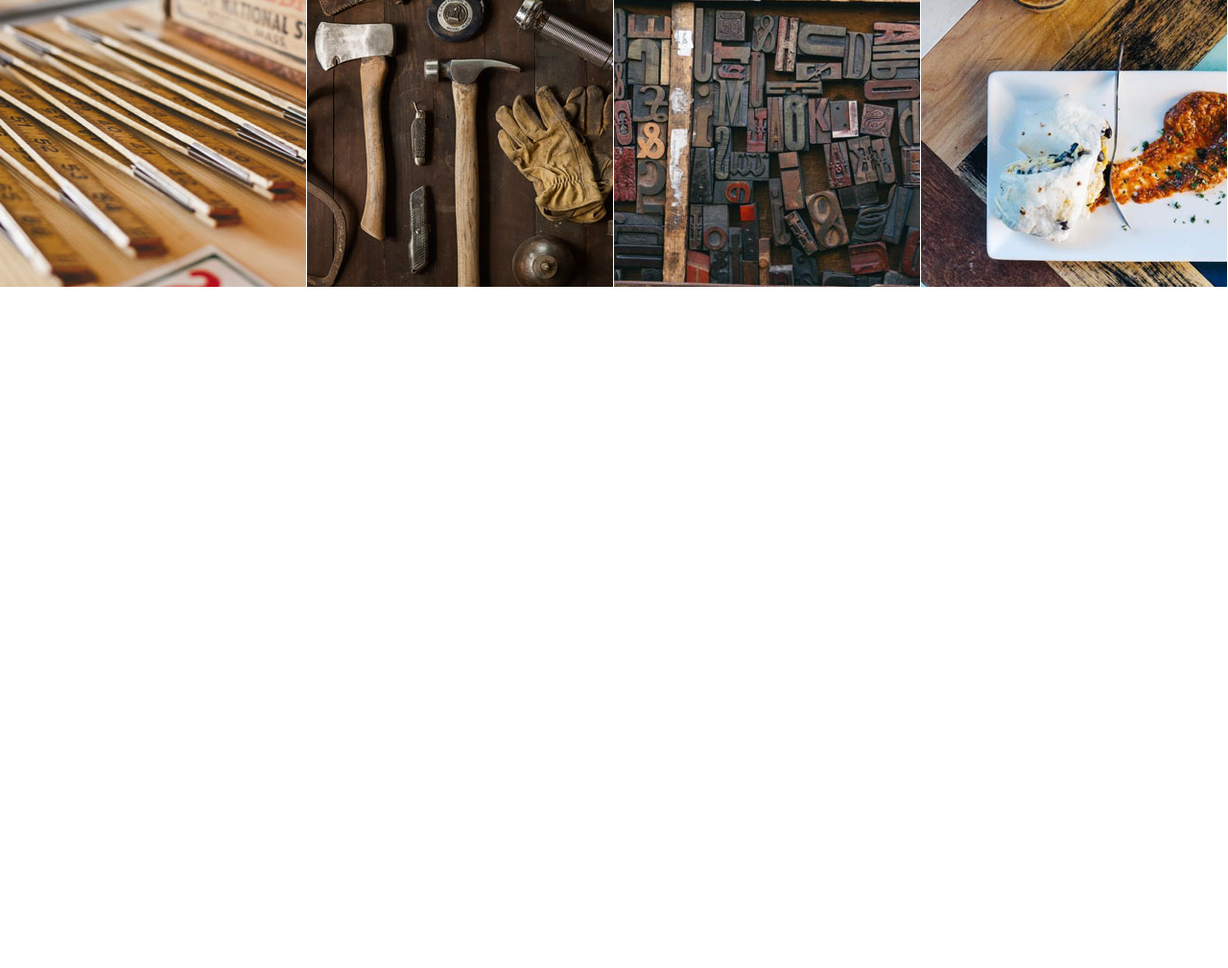
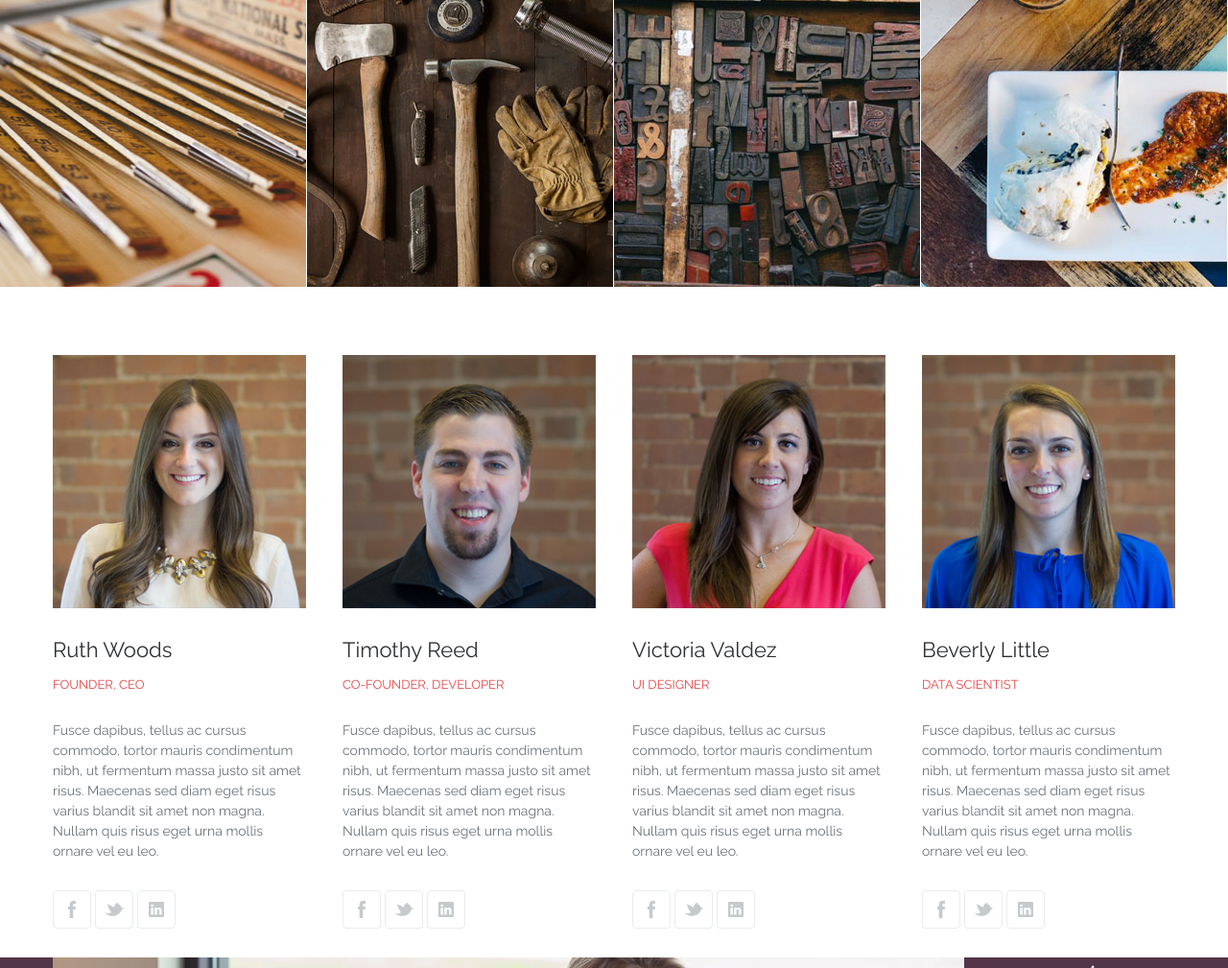
Before and after one commit to rxPaul/ActiveBox, a plain HTML site: page index.html in a window 1280 px wide. Shown: the part 1791-2800 px from the top of the page at 96% size. Before the commit the page ends 2091 px from the top, so only its background shows below. Drawn offline with nearby package versions, Linux system fonts and the light colour scheme.

Commit message:
Added team items

```diff
--- a/css/style.css
+++ b/css/style.css
@@ -24,8 +24,9 @@ p {
 
 .container {
 	width: 100%;
-	max-width: 1170px;
+	max-width: 1200px;
 	margin: 0 auto;
+	padding: 0 15px;
 }
 
 /*Header =======================================*/
@@ -245,3 +246,119 @@ p {
 	font-weight: regular;
 	margin-top: 14px;
 }
+
+/*Team==================================================*/
+
+.team {
+	display: flex;
+	flex-wrap: wrap;
+	margin: 0 -15px;
+	margin-top: 70px;
+	text-align: left;
+	justify-content: space-between;
+
+}
+
+.team_member {
+	margin: 0 15px;
+	margin-bottom: 30px;
+	width: 22%;
+
+}
+
+.member_name {
+	margin-top: 30px;
+	font-size: 22px;
+	color: #2d3033;
+	font-weight: 400;
+
+
+}
+
+.member_status {
+	font-size: 13px;
+	text-transform: uppercase;
+	color: #e84545;
+	margin-top: 16px;
+	font-weight: 400;
+
+}
+
+.member_desc {
+	color: #6c7279;
+	margin-top: 30px;
+	font-weight: 400;
+	line-height: 1.5;
+	margin-bottom: 30px;
+
+}
+
+
+.team_photo {
+	display: block;
+	max-width: 100%;
+	height: auto;
+}
+
+.social_icons {
+	display: flex;
+	margin: 0 auto;
+	text-align: center;
+}
+
+.social_item {
+	display: flex;
+	justify-content: center;
+	align-items: center;
+	width: 40px;
+	height: 40px;
+	margin-right: 4px;
+	border-radius: 4px;
+
+	border: 1px solid #e8ecee;
+	background-color: #fff;
+	transition: background .2s linear;
+}
+
+.social_item:hover {
+	background-color: #616567;
+}
+
+/*Reviews========================================*/
+
+.reviews {
+	background-color: #53354a;
+	overflow: hidden;
+}
+.reviews_item {
+	display: flex;
+	flex-wrap: wrap;
+
+}
+
+.reviews_photo {
+	width: 50%;
+	height: 500px;
+	position: relative;
+}
+
+.reviews_img {
+	position: absolute;
+	top: 50%;
+	right: 0;
+	z-index: 1;
+
+	transform: translateY(-50%);
+}
+.reviews_content {
+	width: 50%;
+
+}
+
+.reviews_text {
+	font-family: 'Cardo', sans-serif;
+	font-style: italic;
+	font-size: 36px;
+	line-height: 1.2em;
+	color: #fff;
+}
--- a/index.html
+++ b/index.html
@@ -179,6 +179,103 @@
 				<div class="works_text">User Interface Design</div>
 			</div>
 		</div>
+	</div> <!--Works !-->
+
+<!-- Team=============================== -->
+	<div class="container">
+		<div class="team">
+			<div class="team_member">
+				<img src="img/team1.png" alt="" class="team_photo">
+				<div class="member_content">
+					<h4 class="member_name">Ruth Woods</h4>
+					<h6 class="member_status">Founder, CEO</h6>
+					<p class="member_desc">Fusce dapibus, tellus ac cursus commodo, tortor mauris condimentum nibh, ut fermentum massa justo sit amet risus. Maecenas sed diam eget risus varius blandit sit amet non magna. Nullam quis risus eget urna mollis ornare vel eu leo.</p>
+					<div class="social_icons">
+						<a href="" class="social_item">
+							<img src="img/facebook.png" alt="" class="facebook">
+						</a>
+						<a href="" class="social_item">
+							<img src="img/twitter.png" alt="" class="twitter">
+						</a>
+						<a href="" class="social_item">
+							<img src="img/linkedin.png" alt="" class="linkedin">
+						</a>
+					</div>
+				</div>
+			</div>
+			<div class="team_member">
+				<img src="img/team2.png" alt="" class="team_photo">
+				<div class="member_content">
+					<h4 class="member_name">Timothy Reed</h4>
+					<h6 class="member_status">Co-Founder, Developer</h6>
+					<p class="member_desc">Fusce dapibus, tellus ac cursus commodo, tortor mauris condimentum nibh, ut fermentum massa justo sit amet risus. Maecenas sed diam eget risus varius blandit sit amet non magna. Nullam quis risus eget urna mollis ornare vel eu leo.</p>
+					<div class="social_icons">
+						<a href="" class="social_item">
+							<img src="img/facebook.png" alt="" class="facebook">
+						</a>
+						<a href="" class="social_item">
+							<img src="img/twitter.png" alt="" class="twitter">
+						</a>
+						<a href="" class="social_item">
+							<img src="img/linkedin.png" alt="" class="linkedin">
+						</a>
+					</div>
+				</div>
+			</div>
+			<div class="team_member">
+				<img src="img/team3.png" alt="" class="team_photo">
+				<div class="member_content">
+					<h4 class="member_name">Victoria Valdez</h4>
+					<h6 class="member_status">UI Designer</h6>
+					<p class="member_desc">Fusce dapibus, tellus ac cursus commodo, tortor mauris condimentum nibh, ut fermentum massa justo sit amet risus. Maecenas sed diam eget risus varius blandit sit amet non magna. Nullam quis risus eget urna mollis ornare vel eu leo.</p>
+					<div class="social_icons">
+						<a href="" class="social_item">
+							<img src="img/facebook.png" alt="" class="facebook">
+						</a>
+						<a href="" class="social_item">
+							<img src="img/twitter.png" alt="" class="twitter">
+						</a>
+						<a href="" class="social_item">
+							<img src="img/linkedin.png" alt="" class="linkedin">
+						</a>
+					</div>
+				</div>
+			</div>
+			<div class="team_member">
+				<img src="img/team4.png" alt="" class="team_photo">
+				<div class="member_content">
+					<h4 class="member_name">Beverly Little</h4>
+					<h6 class="member_status">Data Scientist</h6>
+					<p class="member_desc">Fusce dapibus, tellus ac cursus commodo, tortor mauris condimentum nibh, ut fermentum massa justo sit amet risus. Maecenas sed diam eget risus varius blandit sit amet non magna. Nullam quis risus eget urna mollis ornare vel eu leo.</p>
+					<div class="social_icons">
+						<a href="" class="social_item">
+							<img src="img/facebook.png" alt="" class="facebook">
+						</a>
+						<a href="" class="social_item">
+							<img src="img/twitter.png" alt="" class="twitter">
+						</a>
+						<a href="" class="social_item">
+							<img src="img/linkedin.png" alt="" class="linkedin">
+						</a>
+					</div>
+				</div>
+			</div>
+		</div>
+	</div>
+	<!-- --------===============Reviews================------ -->
+	<div class="reviews">
+		<div class="container">
+			<div class="reviews_item">
+				<div class="reviews_photo">
+					<img src="img/feedback.jpg" class="review_img" alt="">
+
+				</div>
+				<div class="reviews_content">
+					<div class="reviews_text">“Integer posuere erat a ante venenatis dapibus posuere velit aliquet. Donec sed odio dui. Aenean eu leo quam...”</div>
+					<div class="reviews_author">Susan Sims, Interaction Designer at XYZ</div>
+				</div>
+			</div>
+		</div>
 	</div>
 	<footer>
 
```
Also changed, not shown: img/facebook.png (added), img/feedback.jpg (added), img/linkedin.png (added), img/team1.png (added), img/team2.png (added), img/team3.png (added), img/team4.png (added), img/twitter.png (added).
